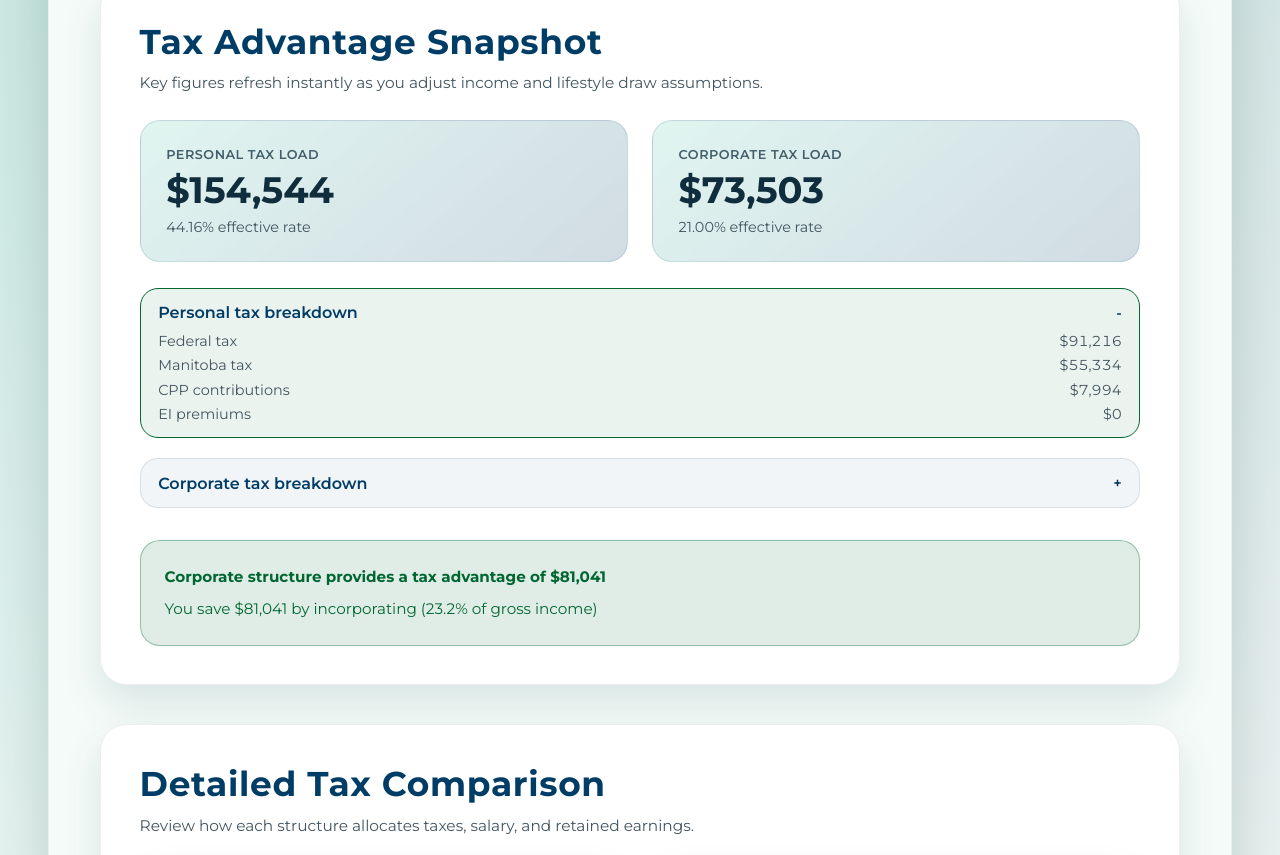
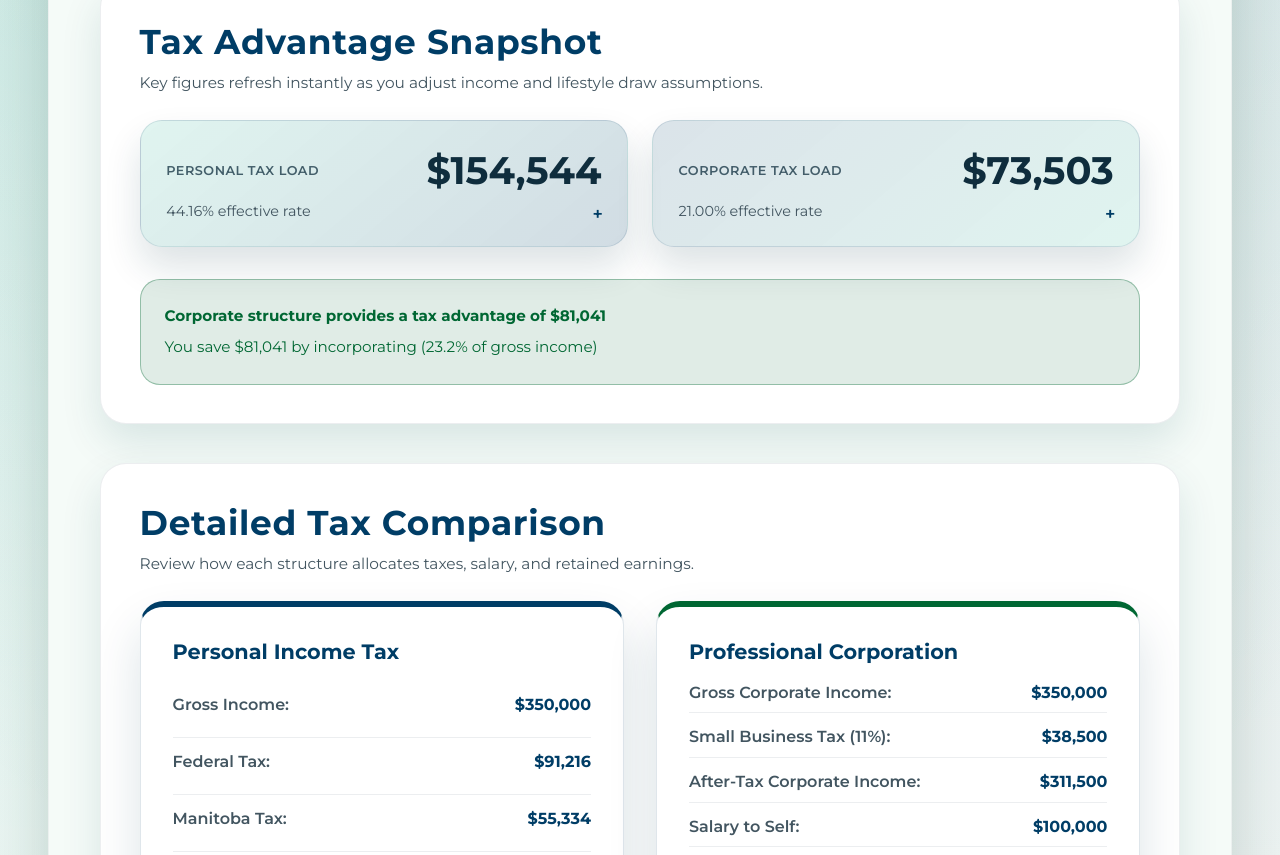
Before and after one commit to BenS-Dev/Tax-Medical, a plain HTML site: page index.html in a window 1280 px wide. Shown: the part 1064-1919 px from the top of the page. Drawn offline with Linux system fonts and the light colour scheme.

Commit message:
UI Update

```diff
--- a/css/style.css
+++ b/css/style.css
@@ -284,16 +284,63 @@ body {
     display: grid;
     grid-template-columns: repeat(auto-fit, minmax(240px, 1fr));
     gap: clamp(1rem, 2vw, 1.5rem);
+    align-items: start;
 }
 
 .summary-card {
+    border-radius: 22px;
+    border: 1px solid rgba(0, 61, 102, 0.12);
     background: linear-gradient(140deg, rgba(0, 169, 130, 0.12), rgba(0, 61, 102, 0.18));
-    border-radius: 20px;
-    padding: clamp(1.2rem, 2vw, 1.6rem);
-    border: 1px solid rgba(0, 61, 102, 0.12);
+    box-shadow: 0 20px 36px rgba(12, 60, 72, 0.14);
+    padding: 0;
+    overflow: hidden;
+    transition: border-color 0.2s ease, box-shadow 0.2s ease;
+}
+
+.summary-card.corporate-card {
+    background: linear-gradient(140deg, rgba(0, 61, 102, 0.14), rgba(0, 169, 130, 0.12));
+}
+
+.summary-card summary {
+    list-style: none;
+    padding: clamp(1.1rem, 2vw, 1.6rem);
+    display: grid;
+    gap: 0.55rem;
+    cursor: pointer;
+    position: relative;
+}
+
+.summary-card summary:focus-visible {
+    outline: 2px solid var(--wpg-green);
+    outline-offset: 4px;
+}
+
+.summary-card summary::-webkit-details-marker,
+.summary-card summary::marker {
+    display: none;
+}
+
+.summary-card summary::after {
+    content: '+';
+    position: absolute;
+    right: clamp(1.1rem, 2vw, 1.5rem);
+    bottom: clamp(1rem, 2vw, 1.4rem);
+    font-size: 1.1rem;
+    font-weight: 600;
     color: var(--wpg-blue);
-    display: grid;
-    gap: 0.35rem;
+    transition: transform 0.25s ease, color 0.25s ease;
+}
+
+.summary-card[open] summary::after {
+    content: '-';
+    color: var(--wpg-green);
+}
+
+.summary-main {
+    display: flex;
+    align-items: center;
+    justify-content: space-between;
+    gap: 1rem;
 }
 
 .summary-label {
@@ -305,7 +352,7 @@ body {
 }
 
 .summary-value {
-    font-size: clamp(1.75rem, 3vw, 2.3rem);
+    font-size: clamp(1.75rem, 3vw, 2.4rem);
     font-weight: 700;
     color: var(--wpg-navy);
 }
@@ -315,58 +362,24 @@ body {
     color: var(--wpg-slate);
 }
 
-.summary-details-group {
-    margin-top: clamp(1.25rem, 2vw, 1.75rem);
-    display: grid;
-    gap: clamp(0.85rem, 1.6vw, 1.25rem);
+.summary-panel {
+    padding: 0 clamp(1.1rem, 2vw, 1.6rem);
+    max-height: 0;
+    opacity: 0;
+    overflow: hidden;
+    transform: translateY(-0.4rem);
+    transition: max-height 0.35s ease, opacity 0.35s ease, transform 0.35s ease, padding-top 0.35s ease;
 }
 
-.summary-details {
-    background: rgba(0, 61, 102, 0.05);
-    border: 1px solid rgba(0, 61, 102, 0.12);
-    border-radius: 18px;
-    padding: 0.9rem 1.1rem;
-    transition: border-color 0.25s ease, background 0.25s ease;
-}
-
-.summary-details[open] {
-    border-color: var(--wpg-green);
-    background: rgba(0, 103, 51, 0.08);
-}
-
-.summary-details summary {
-    font-weight: 600;
-    color: var(--wpg-blue);
-    cursor: pointer;
-    list-style: none;
-    display: flex;
-    align-items: center;
-    justify-content: space-between;
-}
-
-.summary-details summary:focus-visible {
-    outline: 2px solid var(--wpg-green);
-    outline-offset: 4px;
-}
-
-.summary-details summary::marker,
-.summary-details summary::-webkit-details-marker {
-    display: none;
-}
-
-.summary-details summary::after {
-    content: '+';
-    margin-left: 0.5rem;
-    font-size: 0.9rem;
-    font-weight: 600;
-}
-
-.summary-details[open] summary::after {
-    content: '-';
+.summary-card[open] .summary-panel {
+    padding: 0 clamp(1.1rem, 2vw, 1.6rem) clamp(1.1rem, 2vw, 1.6rem);
+    max-height: 480px;
+    opacity: 1;
+    transform: translateY(0);
 }
 
 .summary-breakdown-list {
-    margin-top: 0.6rem;
+    margin-top: 0.4rem;
     list-style: none;
     display: grid;
     gap: 0.4rem;
@@ -379,6 +392,20 @@ body {
     justify-content: space-between;
     gap: 0.75rem;
     font-variant-numeric: tabular-nums;
+}
+
+.summary-breakdown-list li span:last-child {
+    font-weight: 600;
+    color: var(--wpg-blue);
+}
+
+.summary-card[open] {
+    border-color: rgba(0, 103, 51, 0.35);
+    box-shadow: 0 24px 44px rgba(12, 60, 72, 0.2);
+}
+
+.summary-card[open] .summary-value {
+    color: var(--wpg-green);
 }
 
 .advantage {
--- a/index.html
+++ b/index.html
@@ -60,33 +60,37 @@
                     <p>Key figures refresh instantly as you adjust income and lifestyle draw assumptions.</p>
                 </div>
                 <div class="summary-grid">
-                    <article class="summary-card">
+                    <details class="summary-card personal-card">
+                        <summary>
+                            <div class="summary-main">
                                 <span class="summary-label">Personal tax load</span>
                                 <span class="summary-value" id="summaryPersonalTax">$0</span>
+                            </div>
                             <span class="summary-sub" id="summaryPersonalRate">0% effective rate</span>
-                    </article>
-                    <article class="summary-card">
-                        <span class="summary-label">Corporate tax load</span>
-                        <span class="summary-value" id="summaryCorpTax">$0</span>
-                        <span class="summary-sub" id="summaryCorpRate">0% effective rate</span>
-                    </article>
-                </div>
-                <div class="summary-details-group">
-                    <details class="summary-details" open>
-                        <summary>Personal tax breakdown</summary>
+                        </summary>
+                        <div class="summary-panel">
                             <ul class="summary-breakdown-list">
                                 <li><span>Federal tax</span><span id="summaryPersonalFederal">$0</span></li>
                                 <li><span>Manitoba tax</span><span id="summaryPersonalProvincial">$0</span></li>
                                 <li><span>CPP contributions</span><span id="summaryPersonalCPP">$0</span></li>
                                 <li><span>EI premiums</span><span id="summaryPersonalEI">$0</span></li>
                             </ul>
+                        </div>
                     </details>
-                    <details class="summary-details">
-                        <summary>Corporate tax breakdown</summary>
+                    <details class="summary-card corporate-card">
+                        <summary>
+                            <div class="summary-main">
+                                <span class="summary-label">Corporate tax load</span>
+                                <span class="summary-value" id="summaryCorpTax">$0</span>
+                            </div>
+                            <span class="summary-sub" id="summaryCorpRate">0% effective rate</span>
+                        </summary>
+                        <div class="summary-panel">
                             <ul class="summary-breakdown-list">
                                 <li><span>Corporate tax</span><span id="summaryCorporateTax">$0</span></li>
                                 <li><span>Personal tax on salary</span><span id="summaryCorporatePersonalTax">$0</span></li>
                             </ul>
+                        </div>
                     </details>
                 </div>
                 <div id="taxAdvantage" class="advantage">Enter an income amount to see tax comparison</div>
@@ -133,7 +137,7 @@
                             <span class="amount" id="effectivePersonal">0%</span>
                         </div>
                         <div class="tax-details-group">
-                            <details class="tax-details" open>
+                            <details class="tax-details">
                                 <summary>Federal tax by bracket</summary>
                                 <ul id="federalBreakdown" class="tax-breakdown-list">
                                     <li>Enter income to view bracket detail.</li>
@@ -187,7 +191,7 @@
                             <span class="amount" id="effectiveCorp">0%</span>
                         </div>
                         <div class="tax-details-group">
-                            <details class="tax-details" open>
+                            <details class="tax-details">
                                 <summary>Corporate tax detail</summary>
                                 <ul id="corpBreakdown" class="tax-breakdown-list">
                                     <li>Enter income to view corporate tax detail.</li>
```
Lines whose indentation alone changed are shown as unchanged.
